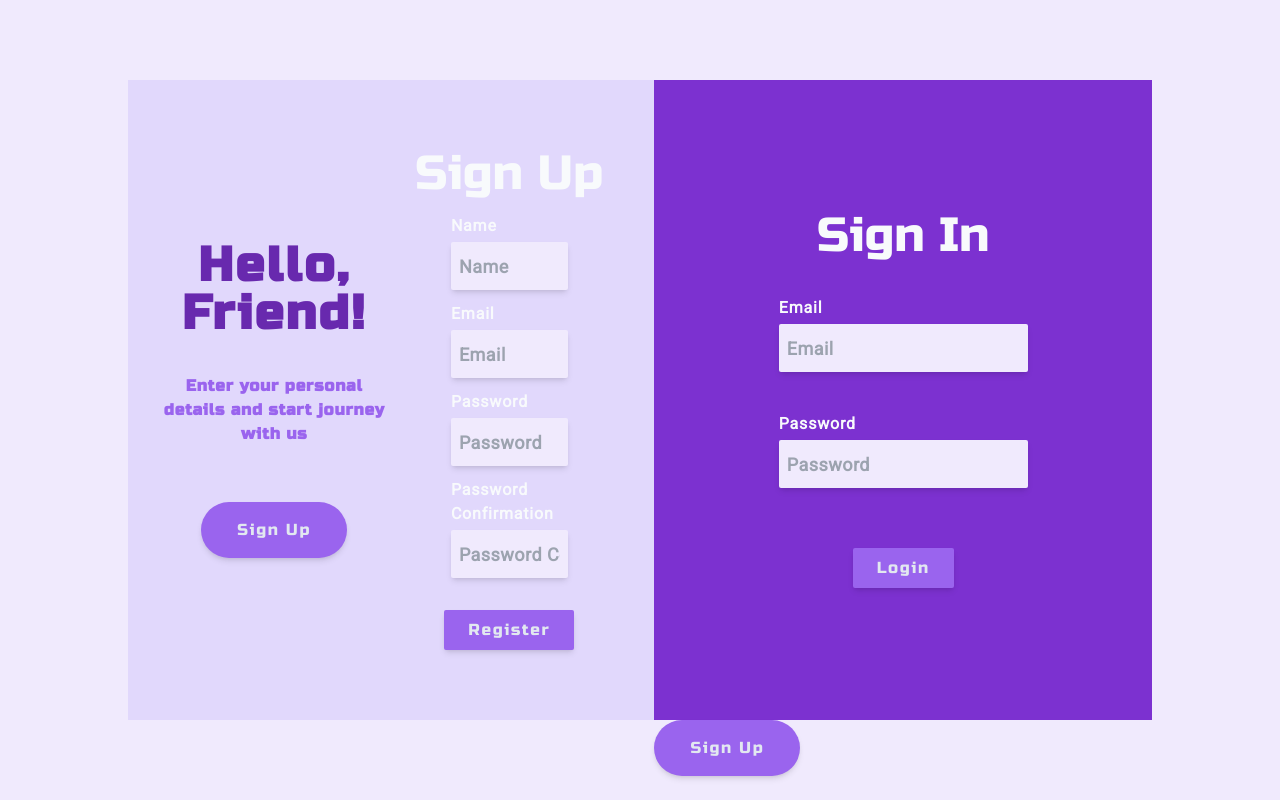
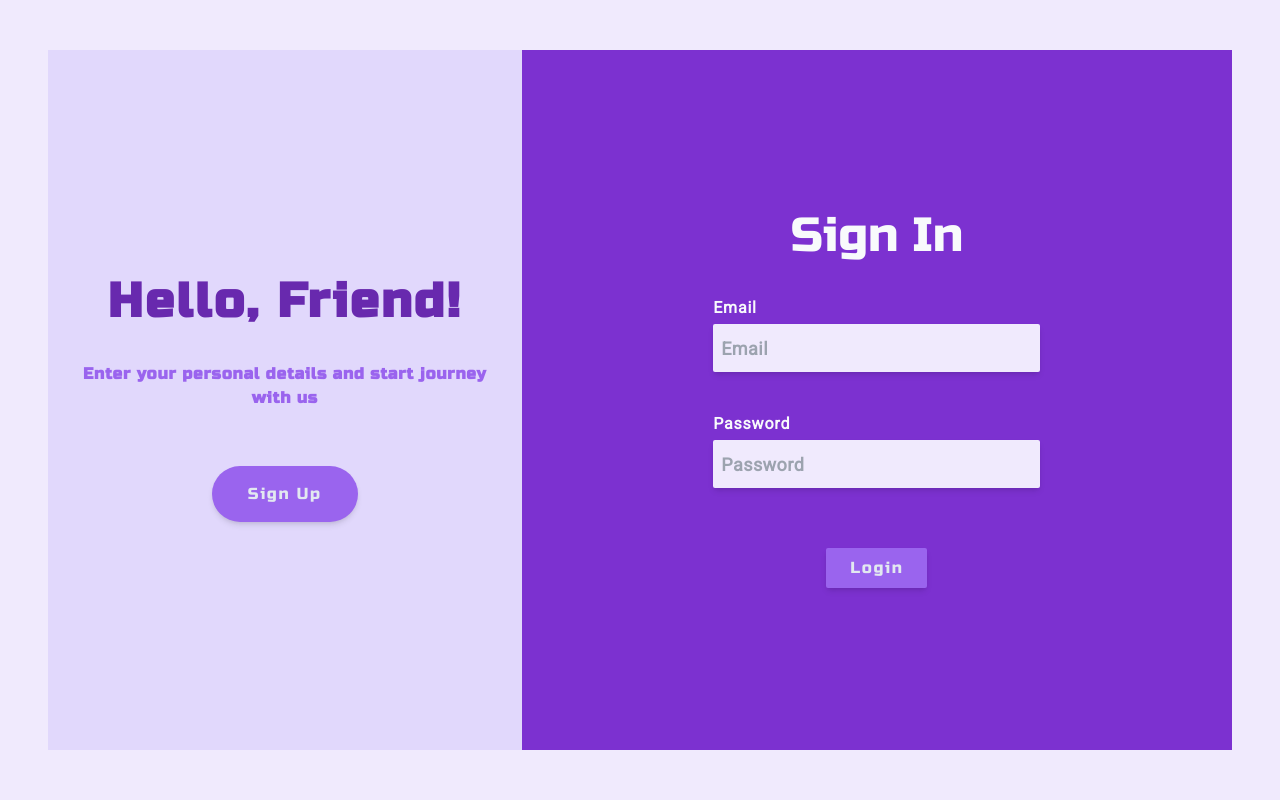
Before and after one commit to dpacoria21/todo-app-mern, a React (Vite) app: page /login in a window 1280 px wide. Built offline with nearby package versions, Linux system fonts and the light colour scheme.

Commit message:
Se realizo correccion en las animaciones y el cambio de color

```diff
--- a/src/auth/components/Register.tsx
+++ b/src/auth/components/Register.tsx
@@ -6,7 +6,7 @@ export const Register = () => {
     return (
         <div className="flex flex-col items-center justify-center w-full h-full gap-4 ">
             <p className="text-5xl font-normal font-russo-one text-slate-50">Sign Up</p>
-            <form className="flex flex-col items-center w-full gap-3 ">
+            <form className="flex flex-col items-center w-full gap-8 ">
                 <Input title='Name' type='text'/>
                 <Input title='Email' type='email'/>
                 <Input title='Password' type='password'/>
--- a/src/auth/pages/AuthPanel.tsx
+++ b/src/auth/pages/AuthPanel.tsx
@@ -7,27 +7,33 @@ export const AuthPanel = () => {
 
     const [isLogin, setIsLogin] = useState<boolean>(true);
     const toggleLogin = () => {
-        setIsLogin(l => !l);
+        setIsLogin(!isLogin);
     };
 
 
     return (
         <>
-            <div className="flex items-center justify-center w-screen h-screen bg-electric-violet-100">
-                <div className="relative flex flex-col items-center w-4/5 rounded-sm md:flex-row h-4/5">
-                    <div className={`w-full flex flex-row relative h-full transition-all duration-1000 p-7 md:${isLogin ? 'w-2/5' : 'w-3/5'} bg-electric-violet-200`}>
+            <div className="flex items-center justify-center w-screen h-full min-h-screen px-12 py-12 bg-electric-violet-100">
+                <div className="relative flex flex-col items-center w-full rounded-sm md:flex-row min-h-max h-[700px]">
+                    <div className={`w-full flex flex-row justify-center relative h-full transition-all duration-1000 p-7 ${isLogin ? 'md:w-2/5 bg-electric-violet-200' : 'md:w-3/5 bg-electric-violet-700'} bg-electric-violet-200`}>
                         <div className={`flex transition-all duration-700 ease-in-out flex-col ${isLogin ? 'opacity-100' : 'w-0 -translate-x-48 overflow-hidden'} items-center justify-center h-full gap-9`}>
                             <p className='text-5xl font-bold tracking-wider text-center font-russo-one text-electric-violet-800'>Hello, Friend!</p>
                             <p className='text-base font-bold tracking-wider text-center font-russo-one text-electric-violet-500'>Enter your personal details and start journey with us</p>
                             <Button fn={toggleLogin} title='Sign Up' px='px-9' py='py-4'rounded='rounded-full'/>
                         </div>
-                        <div className={`transition-all duration-700 ease-in-out overflow-hidden ${isLogin ? 'w-0' : 'opacity-100'} w-full`}>
+                        <div className={`transition-all duration-700 ease-in-out translate-x-0 ${isLogin ? 'translate-x-14 opacity-0 z-0 w-0 overflow-hidden' : 'opacity-100 w-full h-full'}`}>
                             <Register />
                         </div>
                     </div>
-                    <div className={`w-full h-full py-5 transition-all duration-1000 md:${isLogin ? 'w-3/5' : 'w-2/5'} bg-electric-violet-700`}>
-                        <Login />
-                        <Button fn={toggleLogin} title='Sign Up' px='px-9' py='py-4'rounded='rounded-full'/>
+                    <div className={`w-full flex flex-row justify-center relative h-full transition-all duration-1000 p-7 ${isLogin ? 'md:w-3/5 bg-electric-violet-700' : 'md:w-2/5 bg-electric-violet-200'}`}>
+                        <div className={`flex transition-all duration-700 ease-in-out flex-col ${isLogin ? 'w-0 translate-x-48 overflow-hidden' : 'opacity-100'} items-center justify-center h-full gap-9`}>
+                            <p className='text-5xl font-bold tracking-wider text-center font-russo-one text-electric-violet-800'>Hello, Friend!</p>
+                            <p className='text-base font-bold tracking-wider text-center font-russo-one text-electric-violet-500'>Enter your personal details and start journey with us</p>
+                            <Button fn={toggleLogin} title='Sign Up' px='px-9' py='py-4'rounded='rounded-full'/>
+                        </div>
+                        <div className={`transition-all duration-700 ease-in-out translate-x-0 ${isLogin ? 'opacity-100 w-full h-full' : 'translate-x-14 opacity-0 z-0 w-0 overflow-hidden'}`}>
+                            <Login />
+                        </div>
                     </div>
                 </div>
             </div>
```
